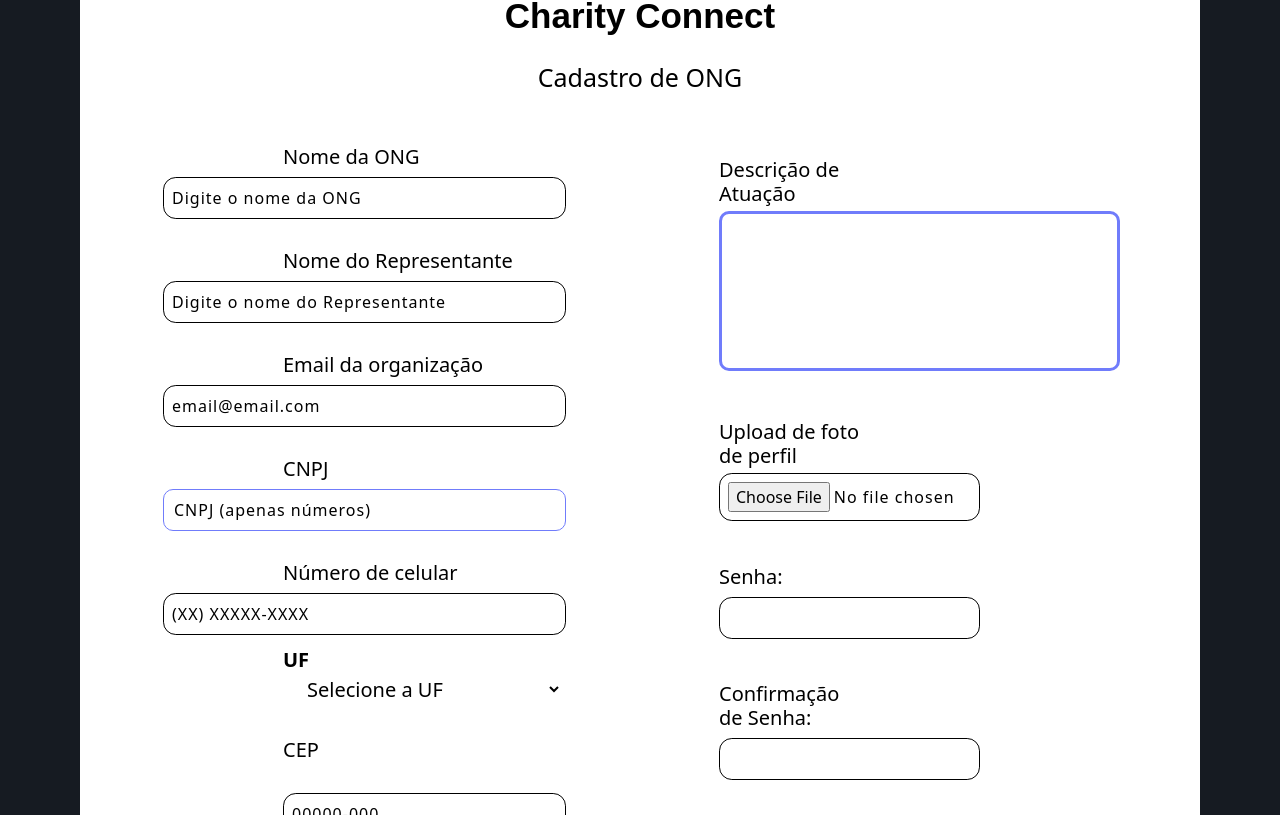
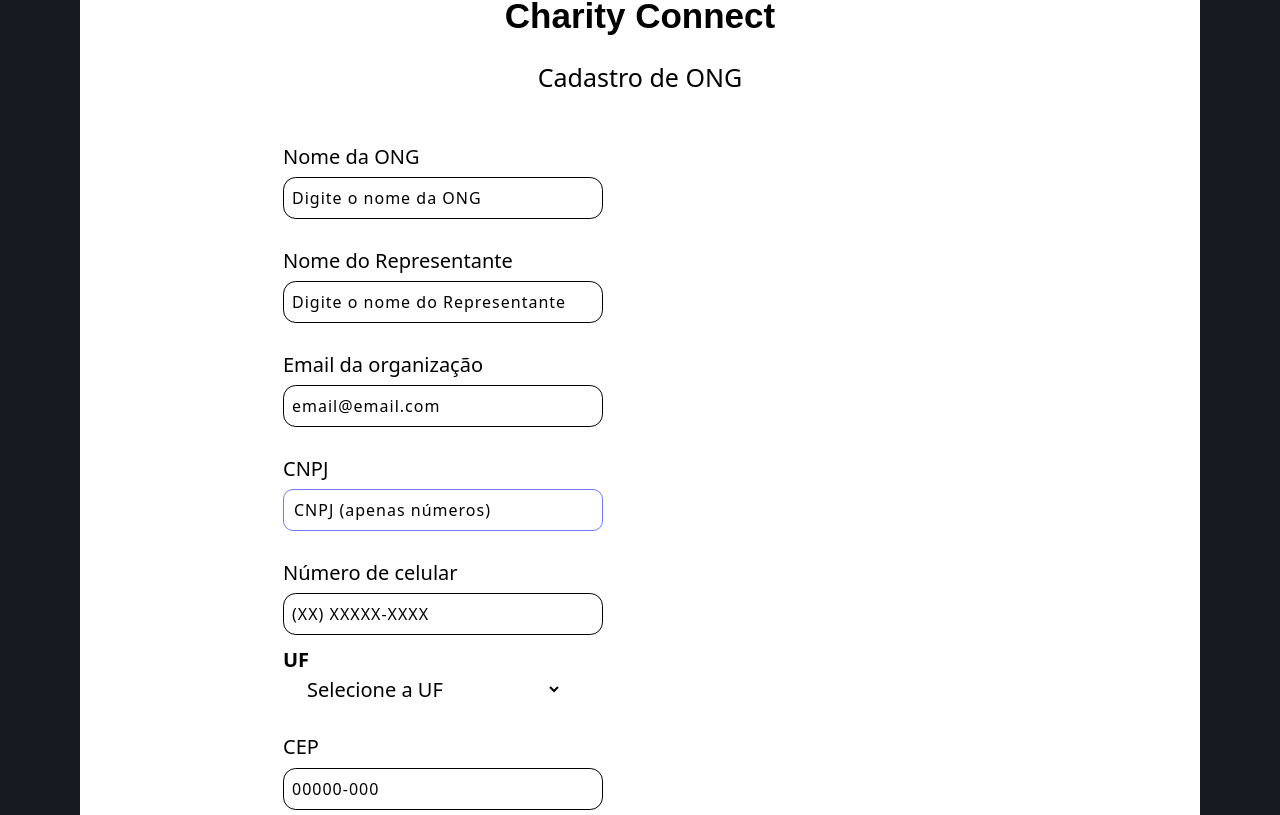
Before and after one commit to Gustavo-alvin/workspace-TCC-BetaTeste, a React (Vite) app in the folder Charity-Connect-React/: page /cadastro in a window 1280 px wide. Shown: the part 445-1260 px from the top of the page. Built offline with nearby package versions, Linux system fonts and the light colour scheme; a web font is replaced by a local one.

Commit message:
tentando arrumar essa bomba de satanas vsf eu quero levar um tiro

```diff
--- a/Charity-Connect-React/src/templates/Cadastro/Cadastro.css
+++ b/Charity-Connect-React/src/templates/Cadastro/Cadastro.css
@@ -40,6 +40,7 @@
 #label-end{
     font-weight: bold;
     font-size: 20px;
+    margin: 0;
 }
 
 input{
@@ -97,7 +98,7 @@
 }
 
 label{
-    text-align: center;
+
 }
 
 #nome-input{
@@ -111,7 +112,7 @@
 }
 
 .cep{
-    margin-left: 7.5em;
+
 }
 
 #textarea-form{
@@ -135,3 +136,12 @@
 .btns{
     margin-left: 7.5em;
 }
+
+.inputs-form{
+    display: grid;
+}
+
+input{
+    margin-left: 7.5em;
+    width: 20em;
+}
--- a/Charity-Connect-React/src/templates/Cadastro/Cadastro.jsx
+++ b/Charity-Connect-React/src/templates/Cadastro/Cadastro.jsx
@@ -104,7 +104,9 @@
 
 
                 <div className="cep">
-                  <label id="label-end">CEP</label><br></br>
+                  <label id="label-end">
+                    <h1 id="nome-input">CEP</h1>
+                    </label><br></br>
                   <input type="text" id="cep" name="cep" placeholder="00000-000" onInput={() => mascaraCEP(this)} maxLength="9" required />
                 </div>
 
```
